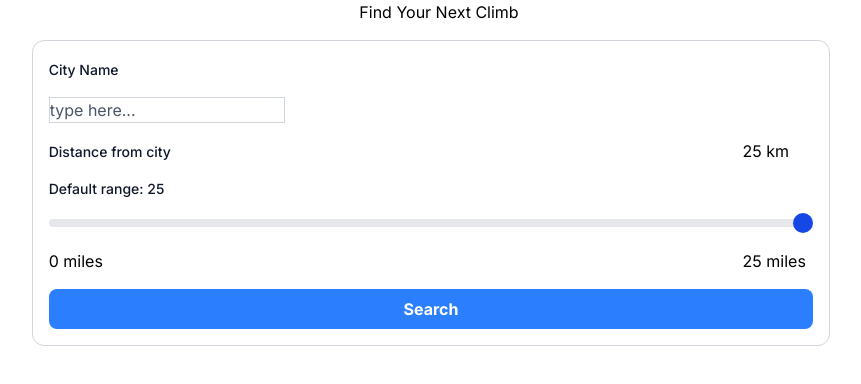
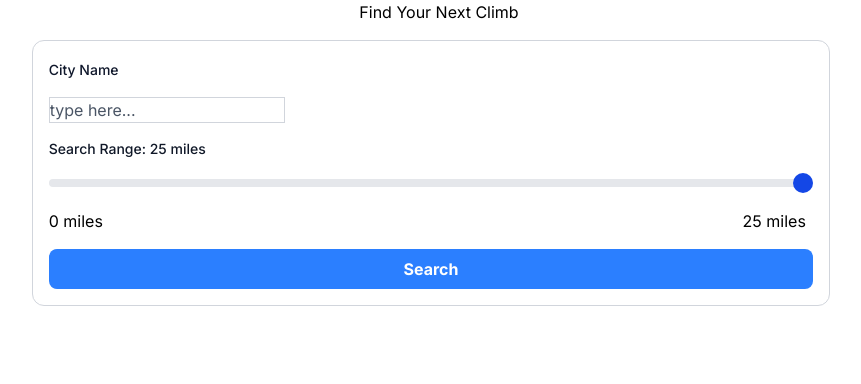
Before and after one commit to strikeitbroke/nextclimb-frontend, a React (Vite) app: page / in a window 1280 px wide. Shown: the top 384 px of the page, without its empty margins (201-1062 px from the left). Built offline with nearby package versions, Linux system fonts and the light colour scheme.

Commit message:
fixed some linting error

```diff
--- a/src/components/Card.tsx
+++ b/src/components/Card.tsx
@@ -40,12 +40,12 @@
             </span>
             <button
               data-slot="button"
-              class="inline-flex items-center justify-center whitespace-nowrap text-sm font-medium transition-all disabled:pointer-events-none disabled:opacity-50 [&amp;_svg]:pointer-events-none [&amp;_svg:not([class*='size-'])]:size-4 shrink-0 [&amp;_svg]:shrink-0 outline-none focus-visible:border-ring focus-visible:ring-ring/50 focus-visible:ring-[3px] aria-invalid:ring-destructive/20 dark:aria-invalid:ring-destructive/40 aria-invalid:border-destructive rounded-md gap-1.5 has-[&gt;svg]:px-2.5 bg-blue-600 hover:bg-blue-700 text-white h-9 px-3"
+              className="inline-flex items-center justify-center whitespace-nowrap text-sm font-medium transition-all disabled:pointer-events-none disabled:opacity-50 [&amp;_svg]:pointer-events-none [&amp;_svg:not([class*='size-'])]:size-4 shrink-0 [&amp;_svg]:shrink-0 outline-none focus-visible:border-ring focus-visible:ring-ring/50 focus-visible:ring-[3px] aria-invalid:ring-destructive/20 dark:aria-invalid:ring-destructive/40 aria-invalid:border-destructive rounded-md gap-1.5 has-[&gt;svg]:px-2.5 bg-blue-600 hover:bg-blue-700 text-white h-9 px-3"
               onClick={() =>
                 redirectToGoogleMaps(segment.start_latlng, segment.end_latlng)
               }
             >
-              <span class="hidden sm:inline mr-1">View</span>
+              <span className="hidden sm:inline mr-1">View</span>
               <svg
                 xmlns="http://www.w3.org/2000/svg"
                 width="24"
@@ -56,7 +56,7 @@
                 stroke-width="2"
                 stroke-linecap="round"
                 stroke-linejoin="round"
-                class="lucide lucide-arrow-right w-4 h-4"
+                className="lucide lucide-arrow-right w-4 h-4"
               >
                 <path d="M5 12h14"></path>
                 <path d="m12 5 7 7-7 7"></path>
--- a/src/components/Search.tsx
+++ b/src/components/Search.tsx
@@ -36,18 +36,12 @@
             }
           />
         </div>
-        <div className="col-span-4">
-          <label className="text-sm font-medium text-slate-900">
-            Distance from city
-          </label>
-        </div>
-        <div className="col-span-1 col-end-10">25 km</div>
         <div className="col-span-9">
           <label
             htmlFor="default-range"
             className="block mb-2.5 text-sm font-medium text-heading"
           >
-            Default range: {searchParams.radius}
+            Search Range: {searchParams.radius} miles
           </label>
           <input
             id="default-range"
--- a/src/models.ts
+++ b/src/models.ts
@@ -9,6 +9,8 @@
   distance: number;
   avg_grade: number;
   difficulty: string;
+  start_latlng: [number, number];
+  end_latlng: [number, number];
 }
 
 export type { SearchParams };
```
